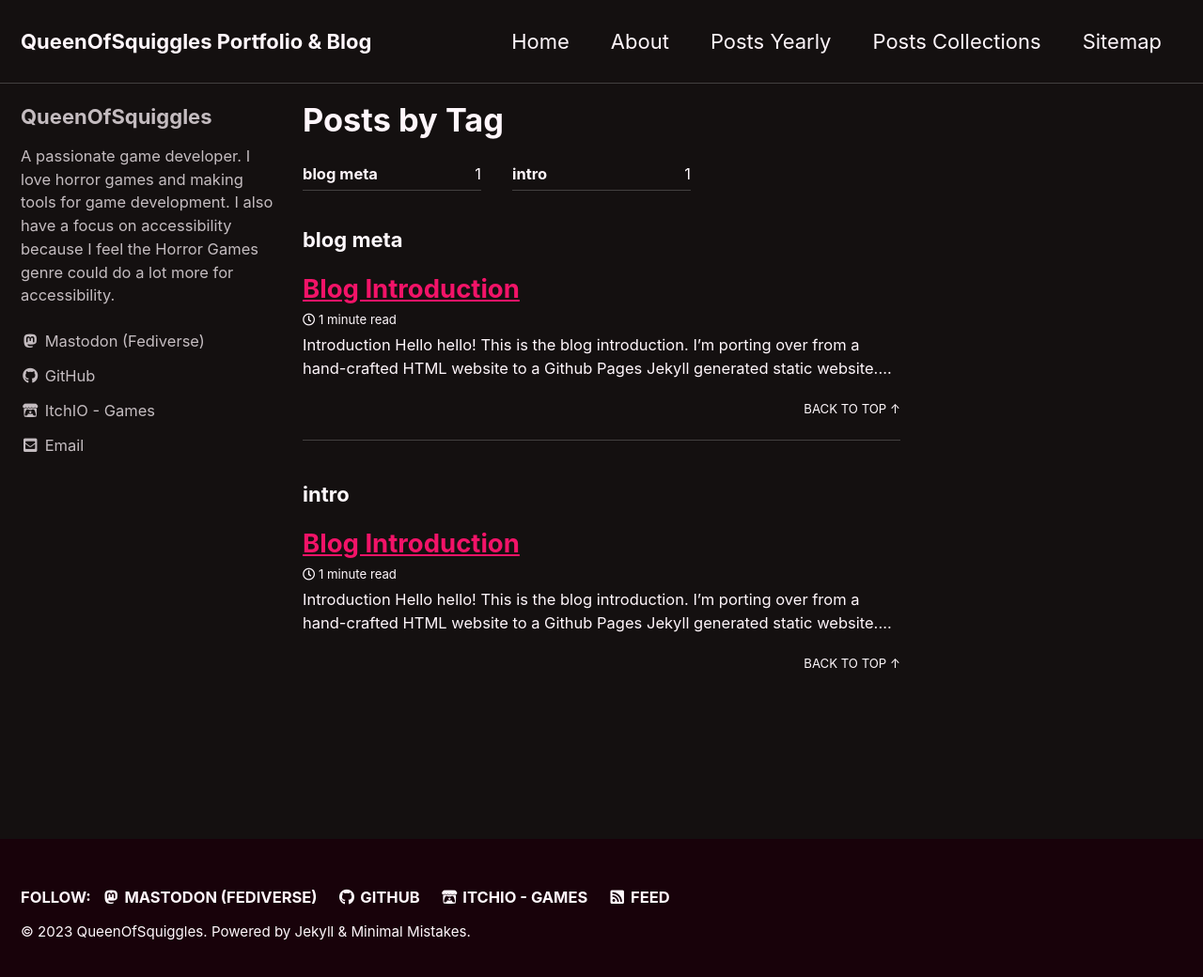
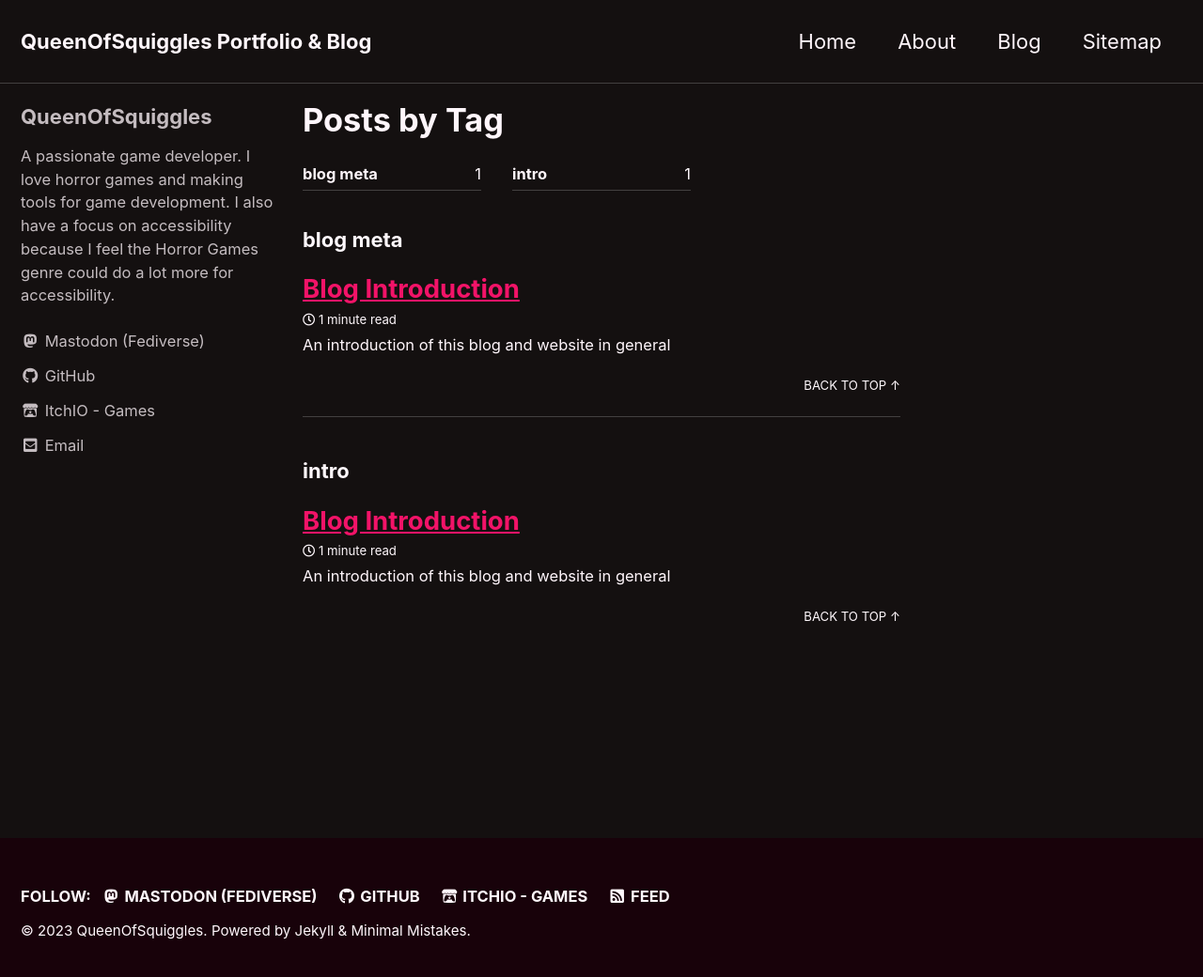
Before and after one commit to QueenOfSquiggles/queenofsquigglesweb, a Jekyll site: the page built from _pages/tag-archive.md, in a window 1280 px wide and 1047 px high. Shown: the top 1040 px of the window at 94% size. Built offline with Jekyll 4.4.1, drawn with Linux system fonts in a browser that asks for light colours; cached includes are drawn as plain includes.

Commit message:
Improved navigation and organization
Also added support for easily searching through available posts

```diff
--- a/_data/navigation.yml
+++ b/_data/navigation.yml
@@ -1,12 +1,10 @@
 # main links
 main:
   - title: "Home"
-    url: https://queenofsquiggles.github.io/
+    url: /
   - title: "About"
-    url: https://queenofsquiggles.github.io/about/
-  - title: "Posts Yearly"
-    url: /year-archive/
-  - title: "Posts Collections"
-    url: /collection-archive/
+    url: /about/
+  - title: "Blog"
+    url: /blog-home/
   - title: "Sitemap"
     url: /sitemap/
--- a/_posts/2023-02-08-blog-intro.md
+++ b/_posts/2023-02-08-blog-intro.md
@@ -7,6 +7,9 @@ categories:
 tags:
   - blog meta
   - intro
+toc: true
+toc_sticky: true
+excerpt: "An introduction of this blog and website in general"
 ---
 
 # Introduction
```
Also changed, not shown: _pages/blog-home.md (added, +48 -0 lines), _pages/search.md (added, +5 -0 lines), assets/images/default_button_background.jpg (added).
